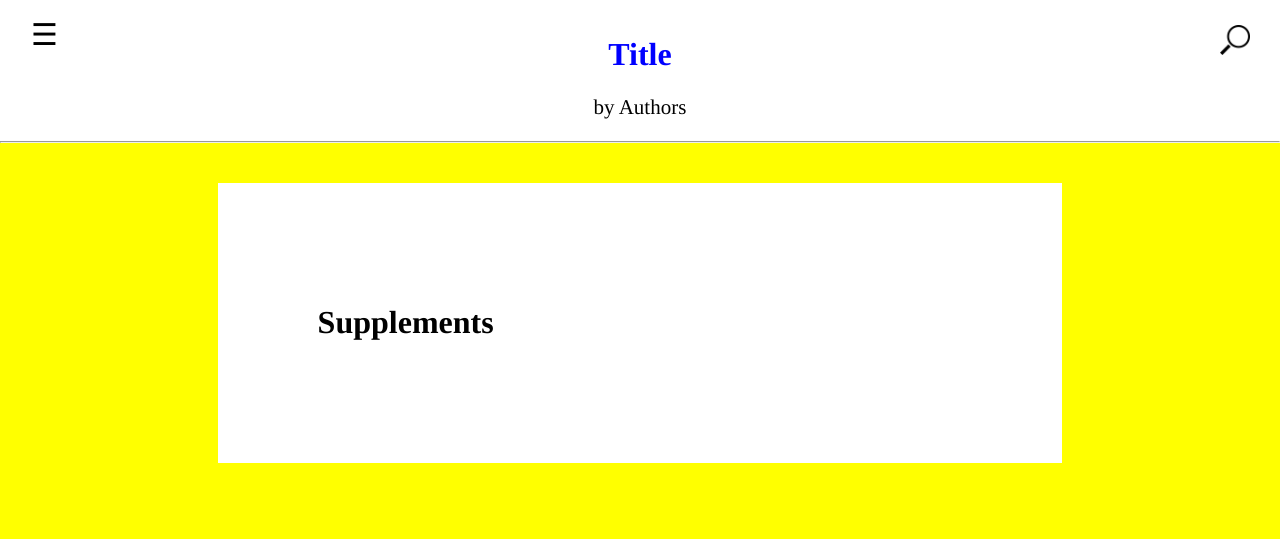
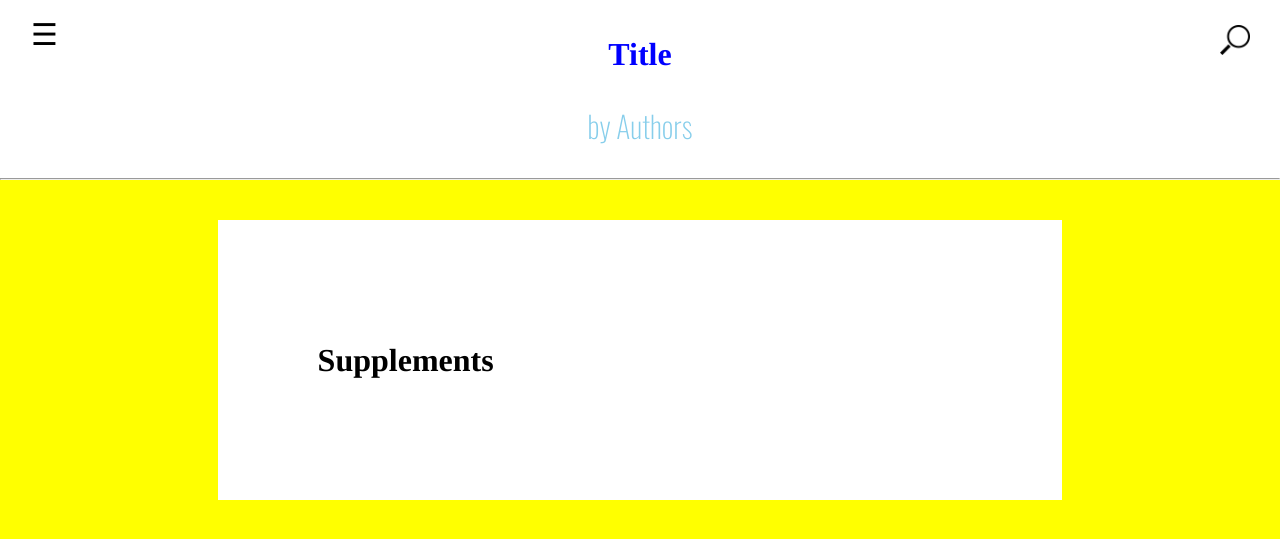
Before and after one commit to maryborgoton/mindoc, a Jekyll site: the page built from 005_supplements.md, in a window 1280 px wide. Shown: the top 539 px of the page. Built offline with Jekyll 4.4.1, drawn with Linux system fonts in a browser that asks for light colours.

Commit message:
Update main.scss

```diff
--- a/_sass/main.scss
+++ b/_sass/main.scss
@@ -38,9 +38,10 @@ h2.header_main{
 // Main content and links
 
 p {
-  font-family: "Times"; // to change the font of the text
-  font-weight: 200;
-  font-size: 21px;
+  font-family: "Oswald"; // to change the font of the text
+  font-weight: 200; // to change the thickness of a typeface's strokes
+  font-size: 30px; // to change the size of the font
+  color: 87CEEB; // we changed the color of the paragraph
 }
 
 a {
```
